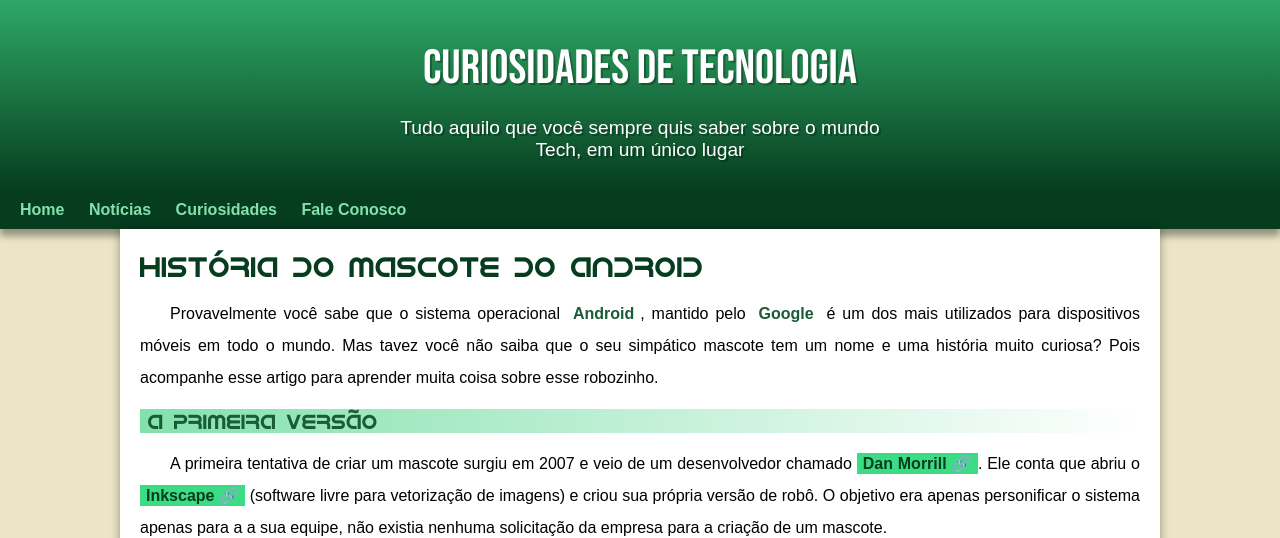
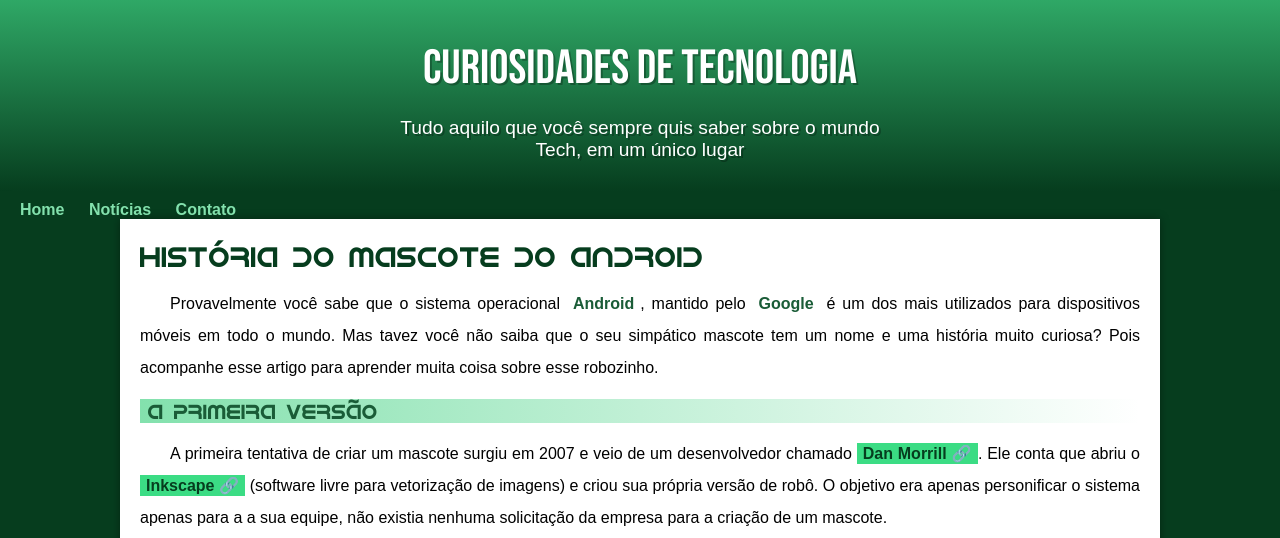
Before and after one commit to rafaelmininel/projeto-android, a plain HTML site: page index.html in a window 1280 px wide. Shown: the top 538 px of the page. Drawn offline with Linux system fonts and the light colour scheme.

Commit message:
atualização index.html

```diff
--- a/index.html
+++ b/index.html
@@ -18,9 +18,7 @@
     <nav>
         <a href="#">Home</a>
         <a href="#">Notícias</a>
-        <a href="#">Curiosidades</a>
-        <a href="#">Fale Conosco</a>
-    </nav>
+        <a href="#">Contato</a>
     <main>
         <article>
             <h1>História do mascote do Android</h1>
```
